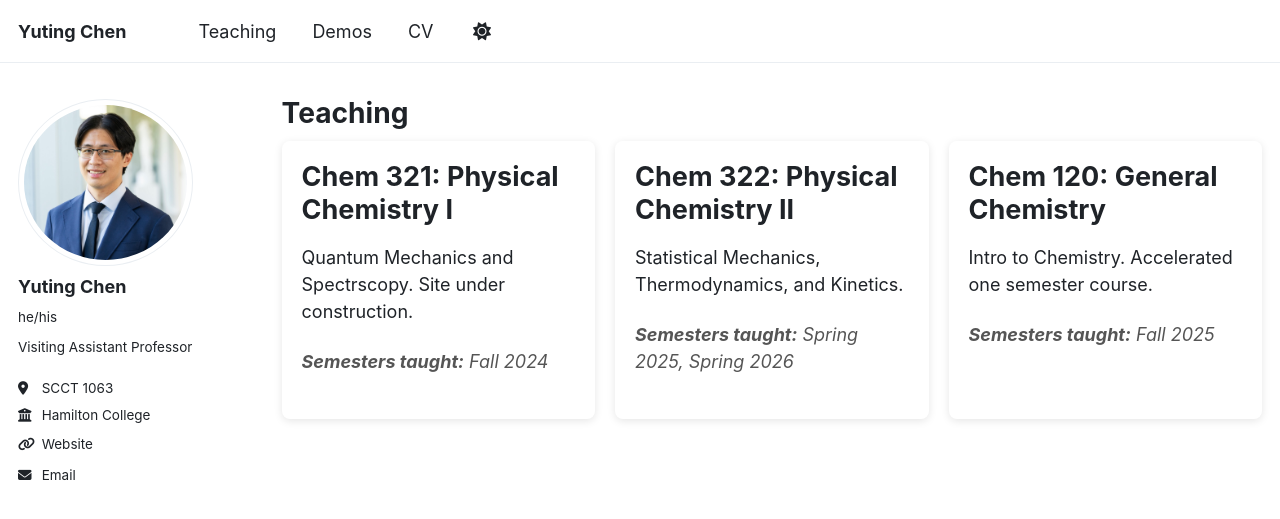
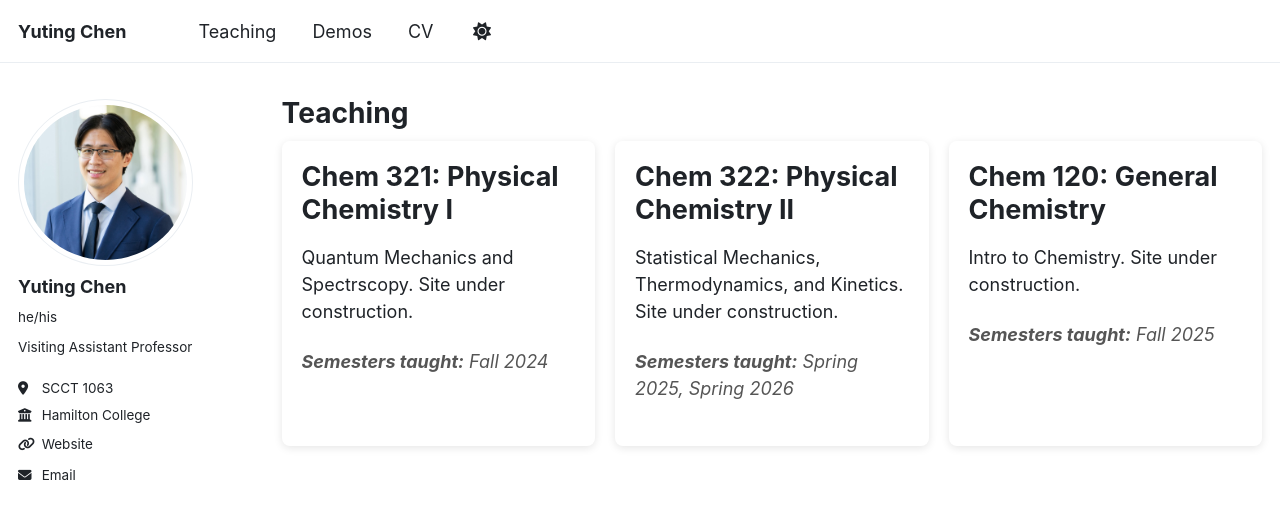
Before and after one commit to ychen428/ychen428.github.io, a Jekyll site: the page built from _pages/teaching.html, in a window 1280 px wide. Shown: the top 519 px of the page. Built offline with Jekyll 4.4.1, drawn with Linux system fonts in a browser that asks for light colours; a script bundle is joined from its source files by our own code; library files that are not in the unit come from our copies.

Commit message:
add under construction message

```diff
--- a/_pages/teaching.html
+++ b/_pages/teaching.html
@@ -25,7 +25,7 @@ author_profile: true
       </a>
     </h2>
     <p>
-      Statistical Mechanics, Thermodynamics, and Kinetics.
+      Statistical Mechanics, Thermodynamics, and Kinetics. Site under construction.
     </p>
     <p class="course-meta"><strong>Semesters taught:</strong> Spring 2025, Spring 2026</p>
   </div>
@@ -37,7 +37,7 @@ author_profile: true
       </a>
     </h2>
     <p>
-      Intro to Chemistry. Accelerated one semester course.
+      Intro to Chemistry. Site under construction.
     </p>
     <p class="course-meta"><strong>Semesters taught:</strong> Fall 2025</p>
   </div>
```
